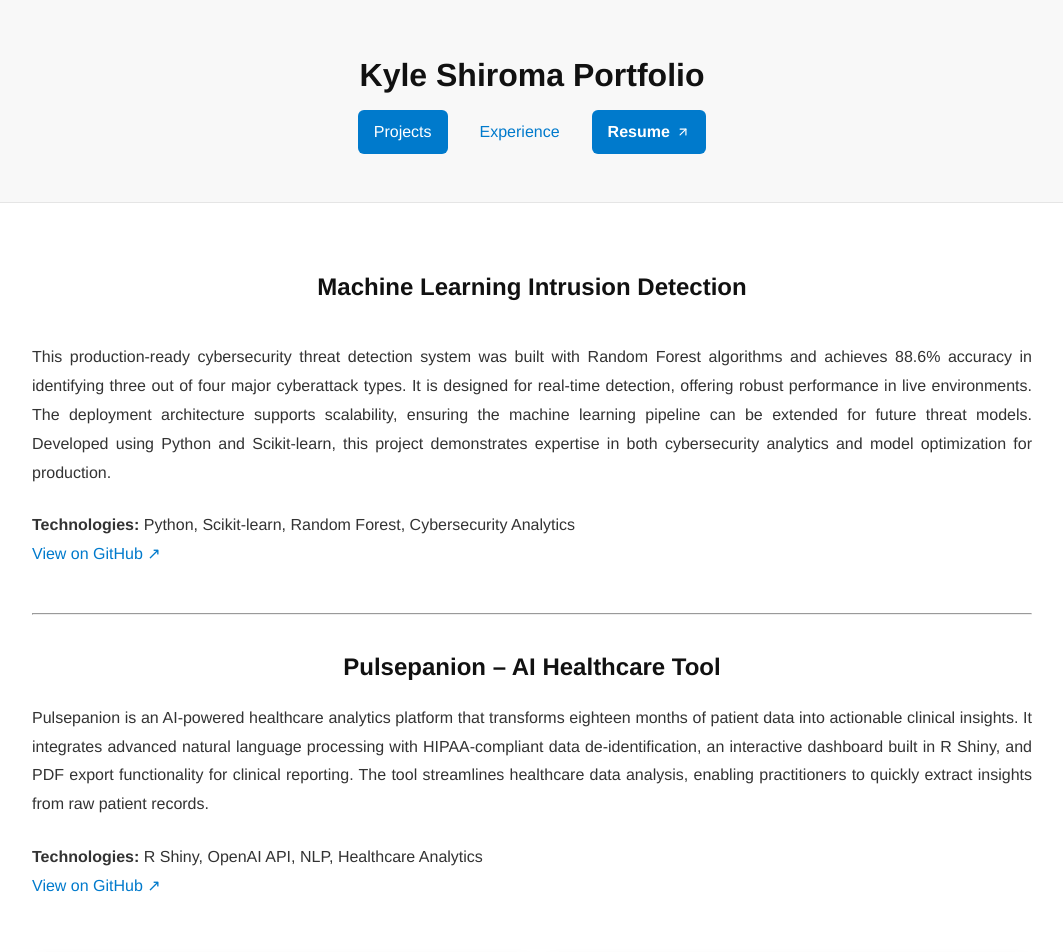
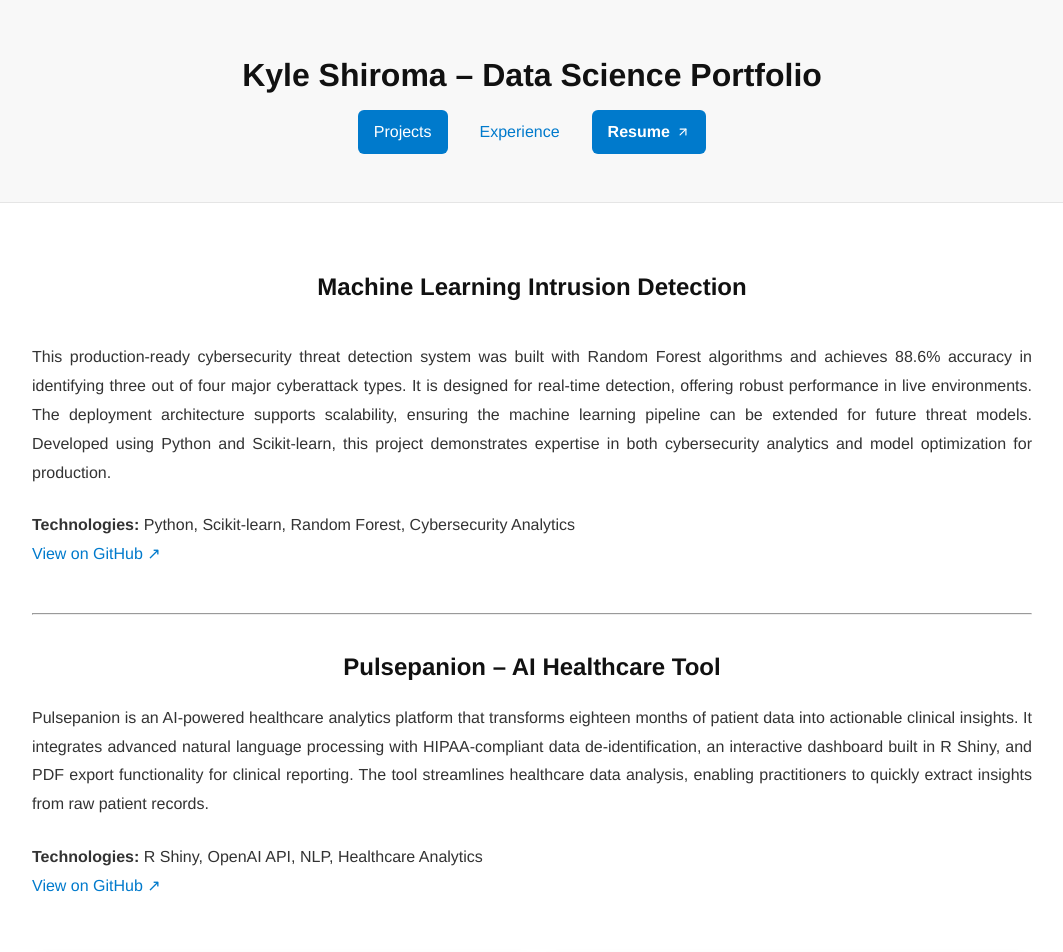
Before and after one commit to k-shiroma-code/k-shiroma-code.github.io, a Jekyll site: the page built from projects.md, in a window 1280 px wide. Shown: the top 952 px of the page, without its empty margins (108-1171 px from the left). Built offline with Jekyll 4.4.1, drawn with Linux system fonts in a browser that asks for light colours; grey boxes are pictures that could not be loaded.

Commit message:
Update _config.yml

```diff
--- a/_config.yml
+++ b/_config.yml
@@ -1,5 +1,5 @@
 # Site settings
-title: Kyle Shiroma Portfolio
+title: Kyle Shiroma – Data Science Portfolio
 description: Data Science and Machine Learning Portfolio
 github: https://github.com/k-shiroma-code
 linkedin: https://www.linkedin.com/in/k-shiroma
```
